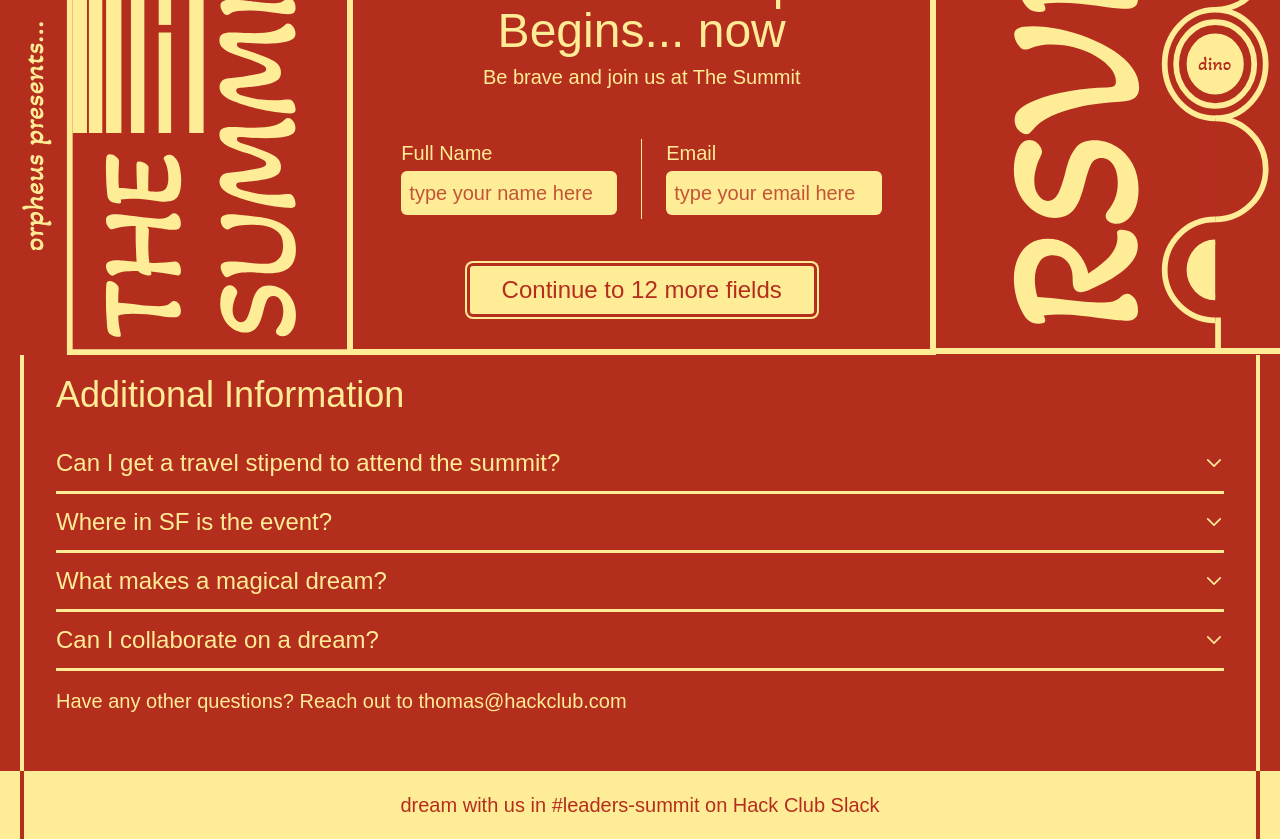
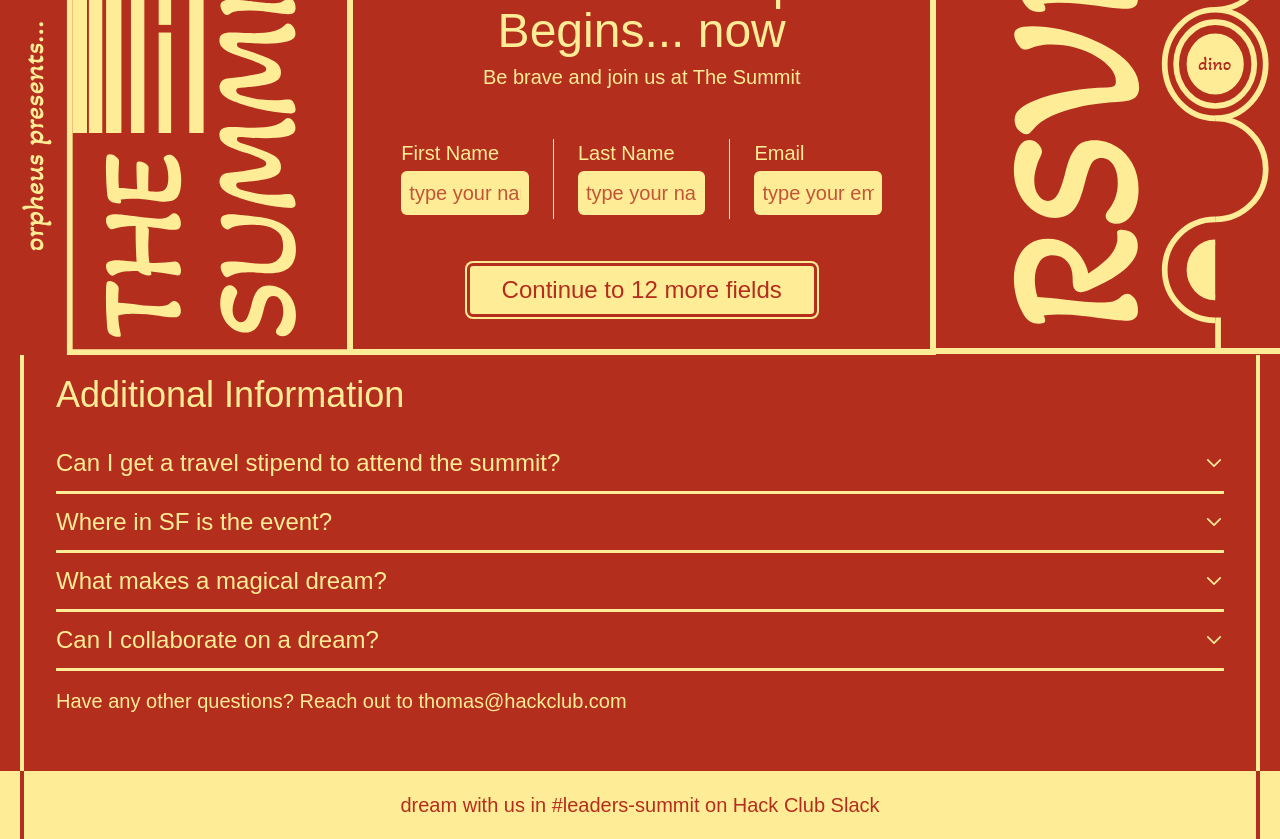
Before and after one commit to hackclub/summit, a Next.js app: page / in a window 1280 px wide. Shown: the part 2400-3239 px from the top of the page. Built offline with nearby package versions, Linux system fonts and the light colour scheme; a web font is replaced by a local one.

Commit message:
fix name

```diff
--- a/src/components/Signup.tsx
+++ b/src/components/Signup.tsx
@@ -1,7 +1,8 @@
 import { useState } from "react";
 
 const Signup = () => {
-  const [name, setName] = useState("");
+  const [firstName, setFirstName] = useState("");
+  const [lastName, setLastName] = useState("");
   const [email, setEmail] = useState("");
 
   return (
@@ -14,11 +15,11 @@ const Signup = () => {
         <form
           onSubmit={(e) => {
             e.preventDefault();
-            if (!name || !email) return;
+            if (!firstName || !lastName || !email) return;
 
             window.location.href = `https://forms.hackclub.com/t/7KAzGVZ7Umus?email=${encodeURIComponent(
               email
-            )}&name=${encodeURIComponent(name)}`;
+            )}&fname=${encodeURIComponent(firstName)}&lname=${encodeURIComponent(lastName)}`;
           }}
           className="p-12 border-[6px] border-secondary h-auto max-h-[450px] my-0 mx-auto lg:mx-0"
         >
@@ -26,12 +27,24 @@ const Signup = () => {
           <p className="text-center text-xl mb-12">Be brave and join us at The Summit</p>
           <div className="flex gap-6 mb-8">
             <div className="flex-1 items-stretch justify-center">
-              <p className="text-xl mb-1">Full Name</p>
+              <p className="text-xl mb-1">First Name</p>
               <input
                 required
                 type="text"
-                value={name}
-                onChange={(e) => setName(e.target.value)}
+                value={firstName}
+                onChange={(e) => setFirstName(e.target.value)}
+                className="w-full bg-secondary rounded-md p-2 mb-4 text-primary outline-none text-xl placeholder:text-primary/80"
+                placeholder="type your name here"
+              />
+            </div>
+            <div className="h-20 w-px bg-secondary" />
+            <div className="flex-1 items-stretch justify-center">
+              <p className="text-xl mb-1">Last Name</p>
+              <input
+                required
+                type="text"
+                value={lastName}
+                onChange={(e) => setLastName(e.target.value)}
                 className="w-full bg-secondary rounded-md p-2 mb-4 text-primary outline-none text-xl placeholder:text-primary/80"
                 placeholder="type your name here"
               />
```
